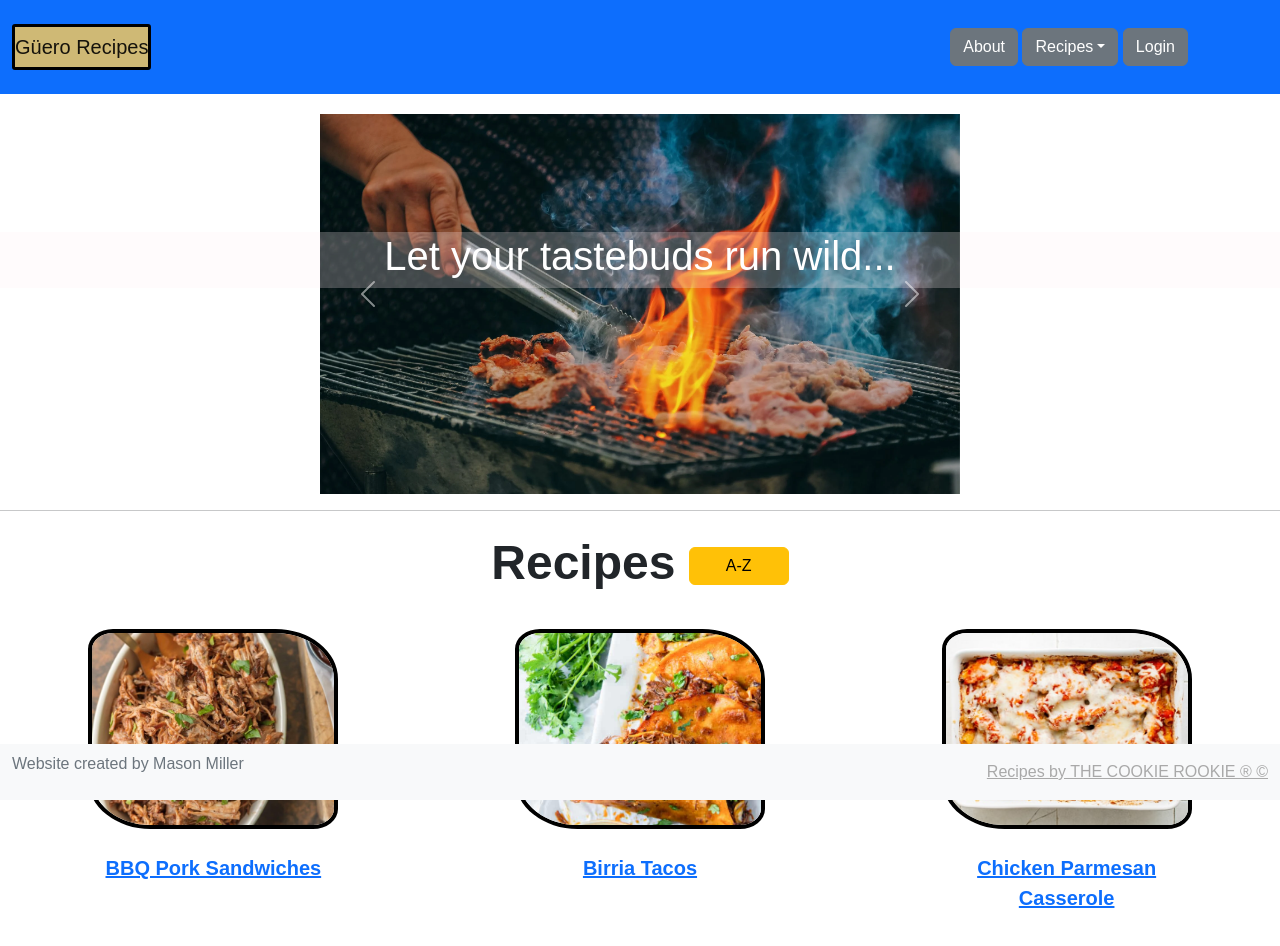
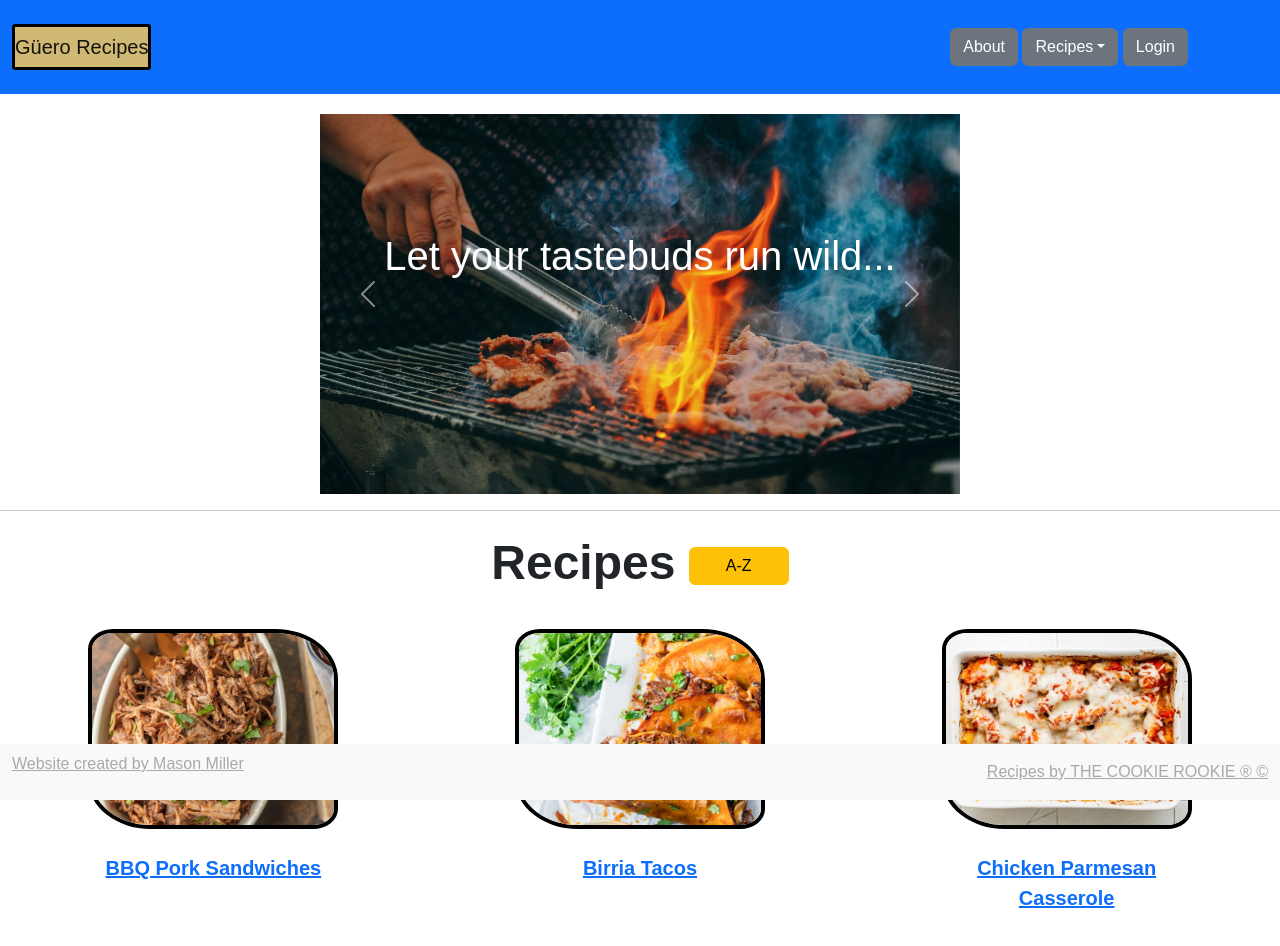
Before and after one commit to mkm02/startup, a plain HTML site: page index.html in a window 1280 px wide. Drawn offline with nearby package versions, Linux system fonts and the light colour scheme.

Commit message:
Added link to GitHub repo

```diff
--- a/index.html
+++ b/index.html
@@ -99,7 +99,9 @@
     <footer class="sticky-bottom">
       <nav class="navbar bg-light">
         <div class="container-fluid ">
-          <p class="text-muted">Website created by Mason Miller</p>
+          <p class="text-muted">
+            <a class="citation" href="https://github.com/mkm02/startup">Website created by Mason Miller</a>
+          </p>
           <a class="citation" href="https://www.thecookierookie.com/">Recipes by THE COOKIE ROOKIE ® ©</a>
         </div>
       </nav>
--- a/styles.css
+++ b/styles.css
@@ -196,7 +196,6 @@ ul li {
 
 .overlay {
     color:#fff;
-    background-color: rgba(255, 240, 241, 0.25);
     position:absolute;
     z-index:12;
     top:29%;
```
Also changed, not shown: Recipes/bbq_pork.html (+3 -1 lines), Recipes/birria_tacos.html (+3 -1 lines), Recipes/chicken_parm.html (+3 -1 lines), aboutus.html (+3 -1 lines), login.html (+3 -1 lines).
